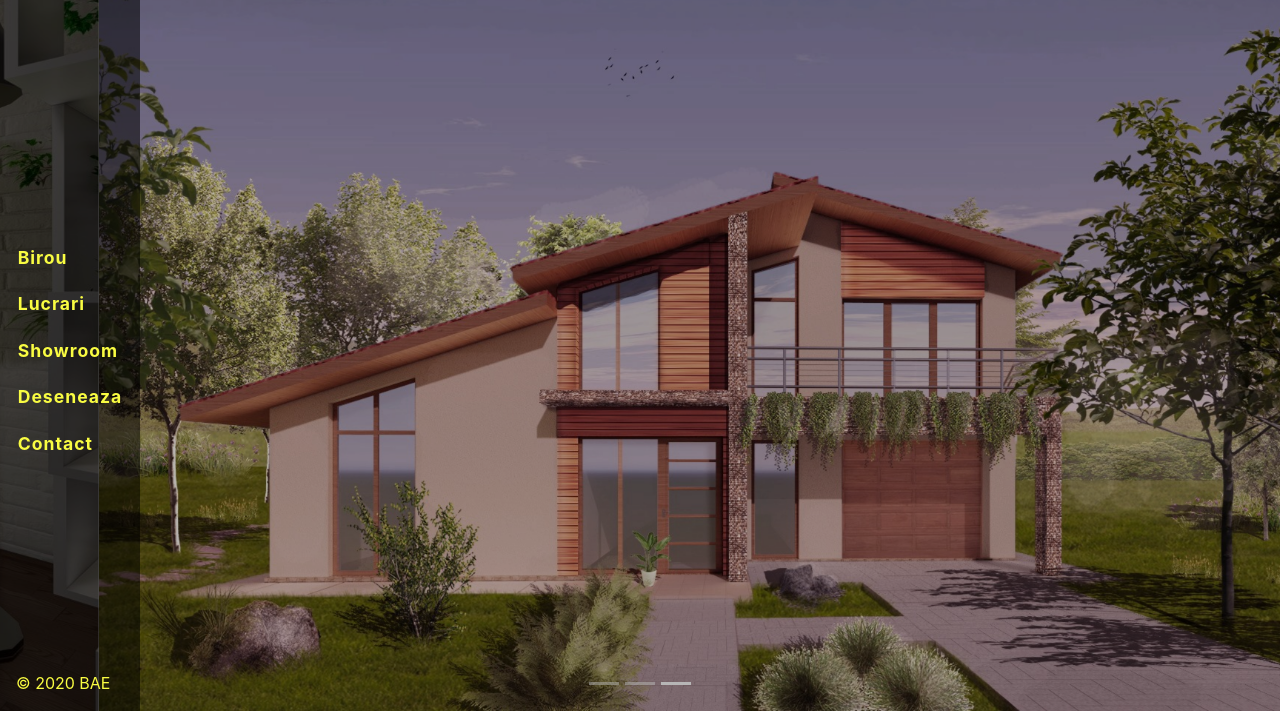
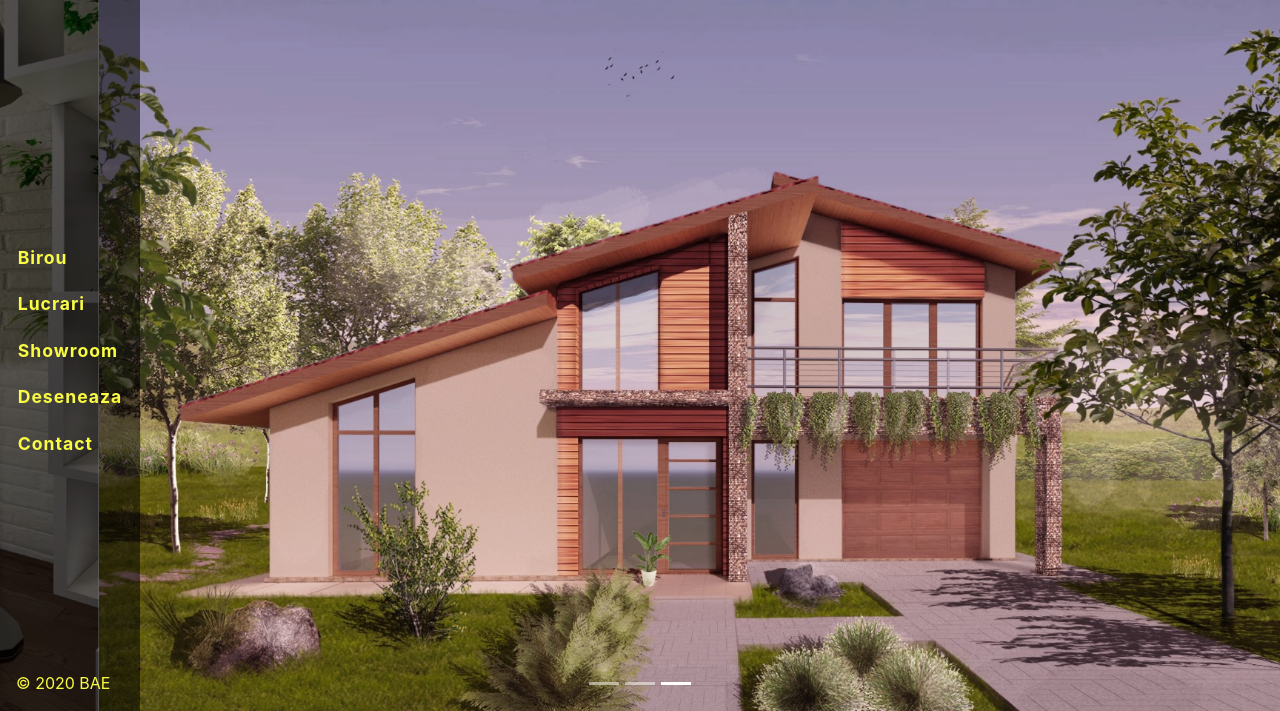
Before and after one commit to AlexandruBudaca/Bae-Coltatu, a Gatsby site: page / in a window 1280 px wide. Shown: the part 89-800 px from the top of the page. Built offline with nearby package versions, Linux system fonts and the light colour scheme; Gatsby itself is replaced by a stand-in of ours.

Commit message:
remove overlay carousel

```diff
--- a/src/components/Styles/index.css
+++ b/src/components/Styles/index.css
@@ -16,7 +16,7 @@
     display: none !important;
 }
 
-.carousel-container {
+/* .carousel-container {
     position: absolute;
     top: 0;
     left: 0;
@@ -24,4 +24,4 @@
     background-color: rgba(0, 0, 0, 0.281);
     height: 100vh;
     z-index: 1000;
-}
+} */
```
